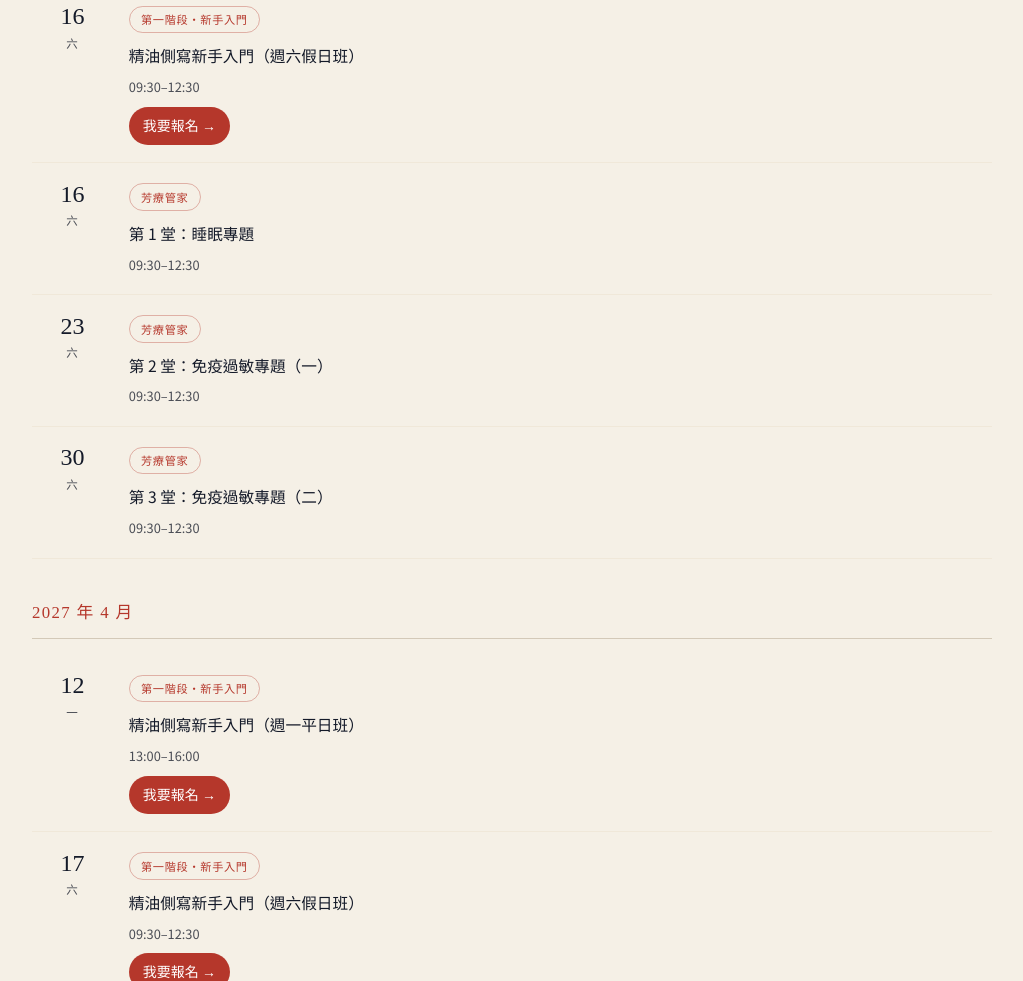
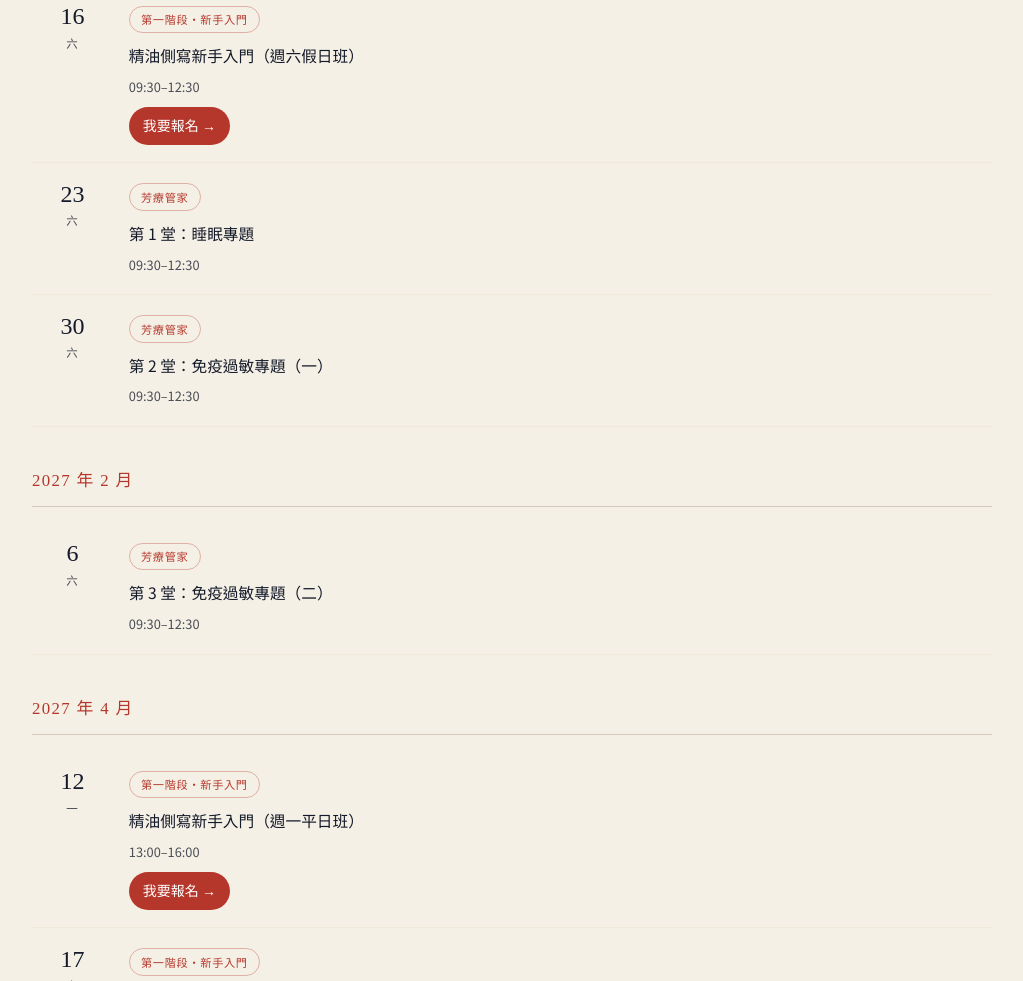
Before and after one commit to MOLLY0318/patty-say-aroma, a plain HTML site: page calendar.html in a window 1280 px wide. Shown: the part 2631-3612 px from the top of the page, without its empty margins (128-1151 px from the left). Drawn offline with Linux system fonts and the light colour scheme.

Commit message:
芳療管家第 1–3 堂順延一週：1/23、1/30、2/6（避開 1/16 新手入門）

```diff
--- a/calendar.html
+++ b/calendar.html
@@ -123,7 +123,7 @@
     </div>
   </div>
   <div class="cal-item">
-    <div class="cal-date"><div class="day">16</div><div class="weekday">六</div></div>
+    <div class="cal-date"><div class="day">23</div><div class="weekday">六</div></div>
     <div class="cal-body">
       <span class="cal-tag">芳療管家</span>
       <div class="cal-title">第 1 堂：睡眠專題</div>
@@ -131,15 +131,17 @@
     </div>
   </div>
   <div class="cal-item">
-    <div class="cal-date"><div class="day">23</div><div class="weekday">六</div></div>
+    <div class="cal-date"><div class="day">30</div><div class="weekday">六</div></div>
     <div class="cal-body">
       <span class="cal-tag">芳療管家</span>
       <div class="cal-title">第 2 堂：免疫過敏專題（一）</div>
       <div class="cal-time">09:30–12:30</div>
     </div>
   </div>
+
+  <div class="cal-month-heading">2027 年 2 月</div>
   <div class="cal-item">
-    <div class="cal-date"><div class="day">30</div><div class="weekday">六</div></div>
+    <div class="cal-date"><div class="day">6</div><div class="weekday">六</div></div>
     <div class="cal-body">
       <span class="cal-tag">芳療管家</span>
       <div class="cal-title">第 3 堂：免疫過敏專題（二）</div>
```
Also changed, not shown: course-aromatherapy.html (+3 -3 lines).
